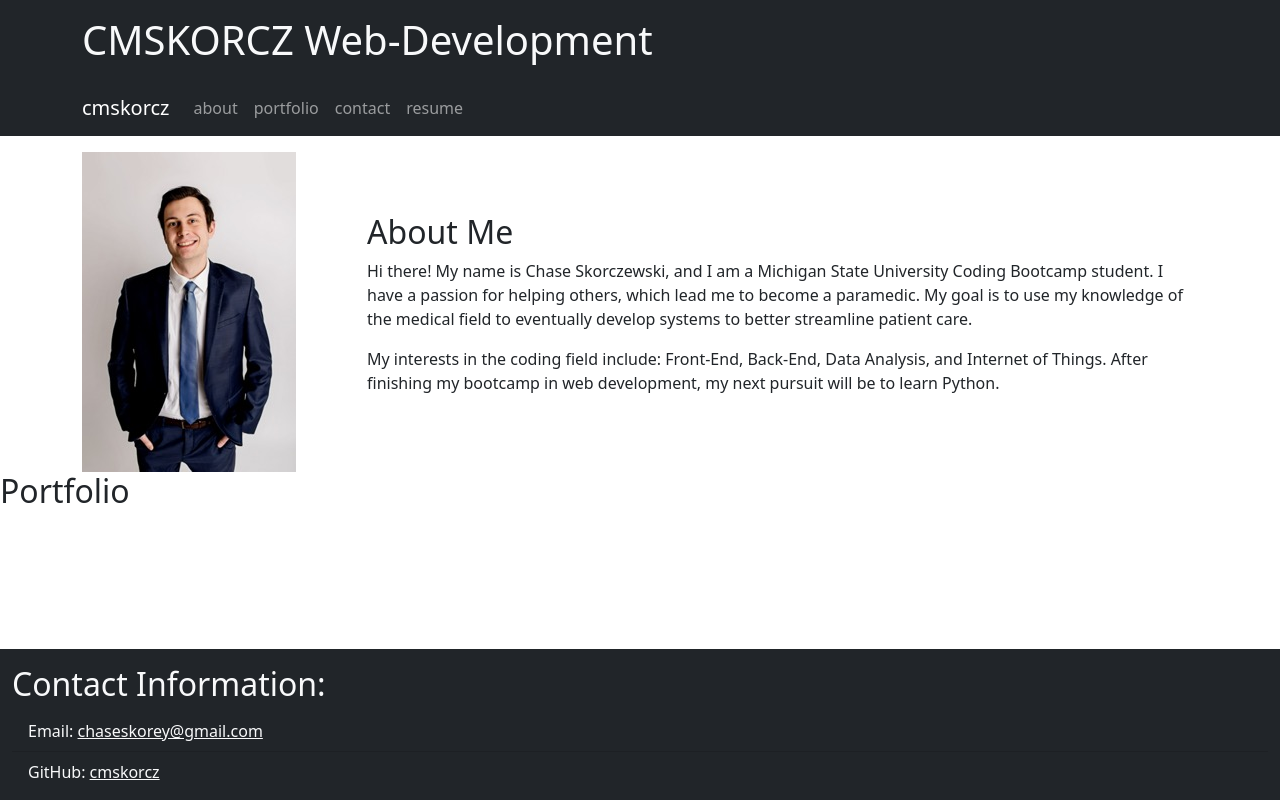
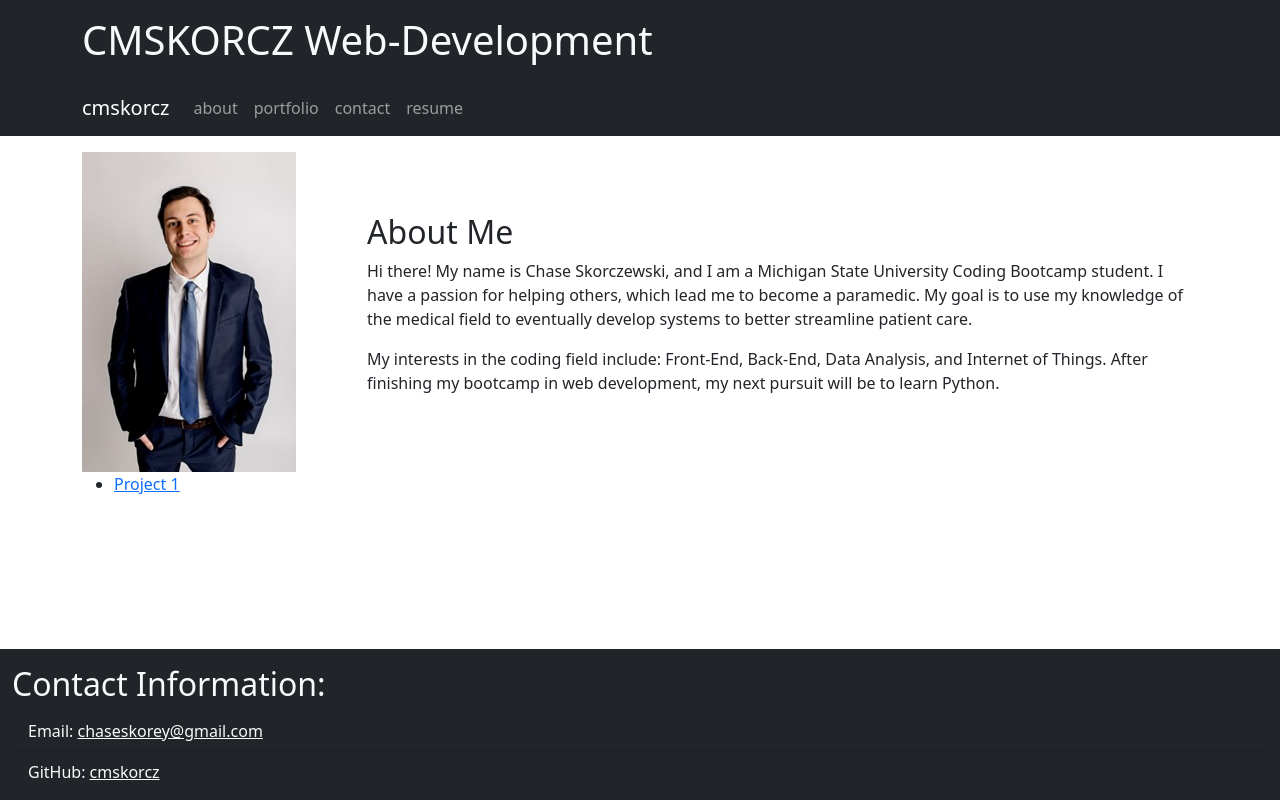
Before and after one commit to cmskorcz/cmskorcz-react-portfolio, a React (Create React App) app: page / in a window 1280 px wide. Built offline with nearby package versions, Linux system fonts and the light colour scheme.

Commit message:
styling and added portfolio component

```diff
--- a/src/App.js
+++ b/src/App.js
@@ -6,8 +6,9 @@ import Portfolio from './components/Portfolio';
 
 function App() {
   const [pages] = useState([{ name: 'about '}, { name: 'portfolio' }, { name: 'contact' }, { name: 'resume' }]);
+  const [currentPage, setCurrentPage] = useState(pages[0])
 
-  const [currentPage, setCurrentPage] = useState(pages[0])
+  const [projects] = useState([{ title: 'Project 1', link: 'https://google.com' }]);
 
   return (
     <>
@@ -18,7 +19,9 @@ function App() {
     />
     <main>
       <About />
-      <Portfolio />
+      <Portfolio
+        projects={projects}
+      />
     </main>
     <Footer />
     </>
--- a/src/components/About/index.js
+++ b/src/components/About/index.js
@@ -7,7 +7,7 @@ function About() {
   return (
     <Container className="mt-3" id="about">
       <Row className="align-items-center">
-        <Col xs={6} lg={3}><img src={require('../../assets/images/chase-profile-small.jpeg')} /></Col>
+        <Col xs={6} lg={3}><img src={require('../../assets/images/chase-profile-small.jpeg')} alt='Chase Skorczewski' /></Col>
         <Col xs={6} lg={9} className="">
           <h2>About Me</h2>
           <p>
--- a/src/components/Footer/index.js
+++ b/src/components/Footer/index.js
@@ -8,7 +8,7 @@ function Footer() {
       <h2 className="text-light">Contact Information:</h2>
       <ListGroup variant="flush">
         <ListGroup.Item className="bg-dark text-light">Email: <a href="mailto:chaseskorey@gmail.com" className="text-reset">chaseskorey@gmail.com</a></ListGroup.Item>
-        <ListGroup.Item className="bg-dark text-light pb-3">GitHub: <a href="https://github.com/cmskorcz" className="text-reset" target="_blank">cmskorcz</a></ListGroup.Item>
+        <ListGroup.Item className="bg-dark text-light pb-3">GitHub: <a href="https://github.com/cmskorcz" className="text-reset" target="_blank" rel="noreferrer">cmskorcz</a></ListGroup.Item>
 
       </ListGroup>
     </Container>
--- a/src/components/Portfolio/index.js
+++ b/src/components/Portfolio/index.js
@@ -1,9 +1,17 @@
 import React from "react";
 import Container from "react-bootstrap/Container"
 
-function Portfolio() {
+function Portfolio({ projects }) {
   return (
-    <h2>Portfolio</h2>
+    <Container>
+      <ul>
+        {projects.map(project => (
+          <li>
+            <a href={`${project.link}`} target="_blank" rel="noreferrer" key={project.title}>{project.title}</a>
+          </li>
+        ))}
+      </ul>
+    </Container>
   )
 }
 
```
Also changed, not shown: 1 other file (tests, documents, lock files or other folders).
